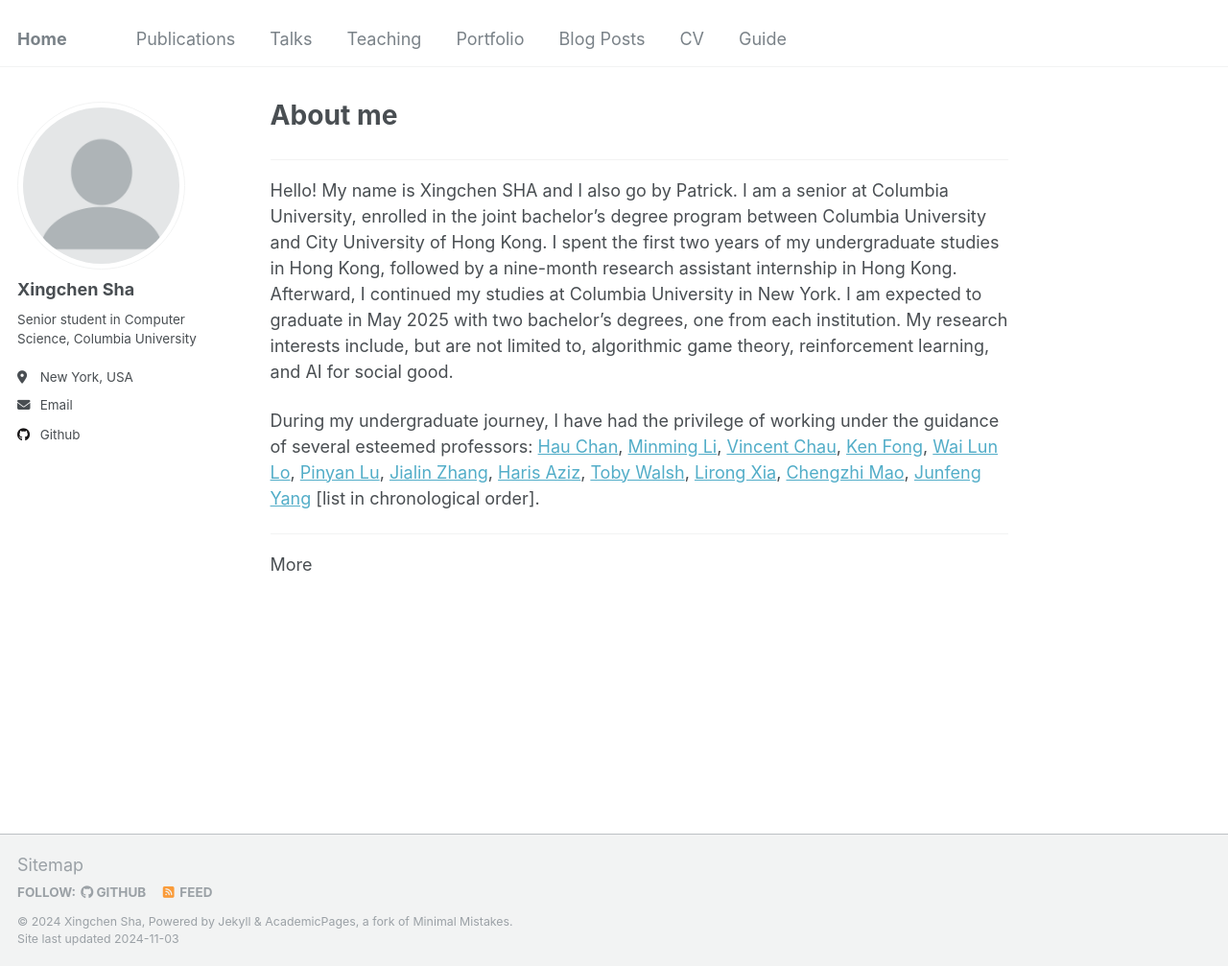
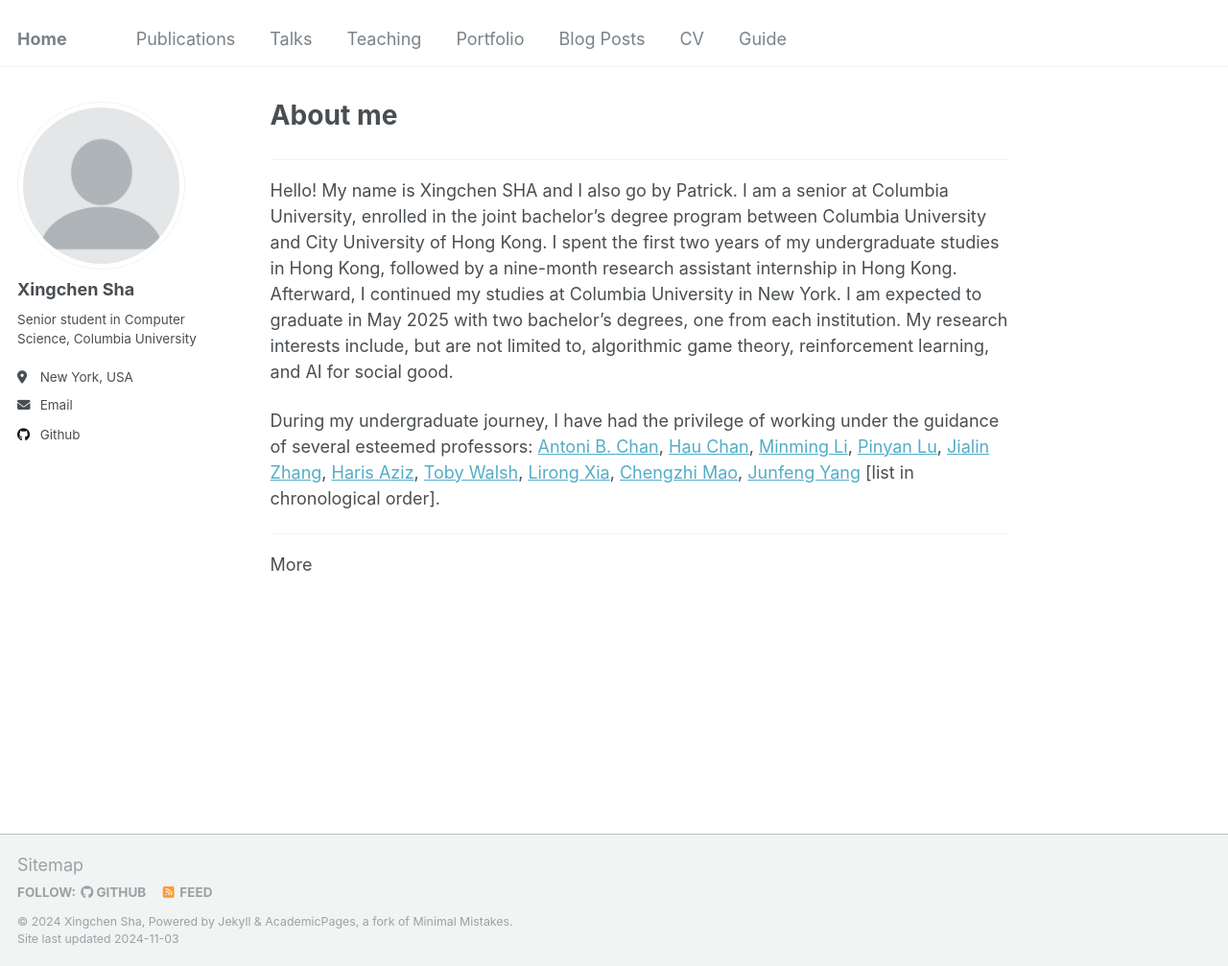
Before and after one commit to rocksxc/rocksxc.github.io, a Jekyll site: the page built from _pages/about.md, in a window 1280 px wide and 1007 px high. Shown: the whole window at 96% size. Built offline with Jekyll 4.4.1, drawn with Linux system fonts in a browser that asks for light colours.

Commit message:
Update about.md

```diff
--- a/_pages/about.md
+++ b/_pages/about.md
@@ -10,7 +10,8 @@ redirect_from:
 ------
 Hello! My name is Xingchen SHA and I also go by Patrick. I am a senior at Columbia University, enrolled in the joint bachelor's degree program between Columbia University and City University of Hong Kong. I spent the first two years of my undergraduate studies in Hong Kong, followed by a nine-month research assistant internship in Hong Kong. Afterward, I continued my studies at Columbia University in New York. I am expected to graduate in May 2025 with two bachelor’s degrees, one from each institution. My research interests include, but are not limited to, algorithmic game theory, reinforcement learning, and AI for social good.
 
-During my undergraduate journey, I have had the privilege of working under the guidance of several esteemed professors: [Hau Chan](https://cse.unl.edu/~hchan/), [Minming Li](https://www.cs.cityu.edu.hk/~minmli/), [Vincent Chau](https://cse.seu.edu.cn/2021/0318/c23024a364637/page.htm), [Ken Fong](https://scholars.ln.edu.hk/en/persons/chi-kit-ken-fong), [Wai Lun Lo](https://cs.chuhai.edu.hk/dr-lo/?lang=en), [Pinyan Lu](http://pinyanlu.com/), [Jialin Zhang](http://english.ict.cas.cn/people/scien/bln/202303/t20230315_328233.html), [Haris Aziz](https://sites.google.com/site/harisaziz/), [Toby Walsh](https://cgi.cse.unsw.edu.au/~tw/), [Lirong Xia](https://people.cs.rutgers.edu/~lirong.xia/), [Chengzhi Mao](https://www.cs.columbia.edu/~mcz/), [Junfeng Yang](https://www.cs.columbia.edu/~junfeng/) [list in chronological order].
+During my undergraduate journey, I have had the privilege of working under the guidance of several esteemed professors: [Antoni B. Chan](https://www.cs.cityu.edu.hk/~abchan/), [Hau Chan](https://cse.unl.edu/~hchan/), [Minming Li](https://www.cs.cityu.edu.hk/~minmli/), [Pinyan Lu](http://pinyanlu.com/), [Jialin Zhang](http://english.ict.cas.cn/people/scien/bln/202303/t20230315_328233.html), [Haris Aziz](https://sites.google.com/site/harisaziz/), [Toby Walsh](https://cgi.cse.unsw.edu.au/~tw/), [Lirong Xia](https://people.cs.rutgers.edu/~lirong.xia/), [Chengzhi Mao](https://www.cs.columbia.edu/~mcz/), [Junfeng Yang](https://www.cs.columbia.edu/~junfeng/) [list in chronological order].
 
+<!--[Vincent Chau](https://cse.seu.edu.cn/2021/0318/c23024a364637/page.htm), [Ken Fong](https://scholars.ln.edu.hk/en/persons/chi-kit-ken-fong), [Wai Lun Lo](https://cs.chuhai.edu.hk/dr-lo/?lang=en),-->
 ------
 More
```
